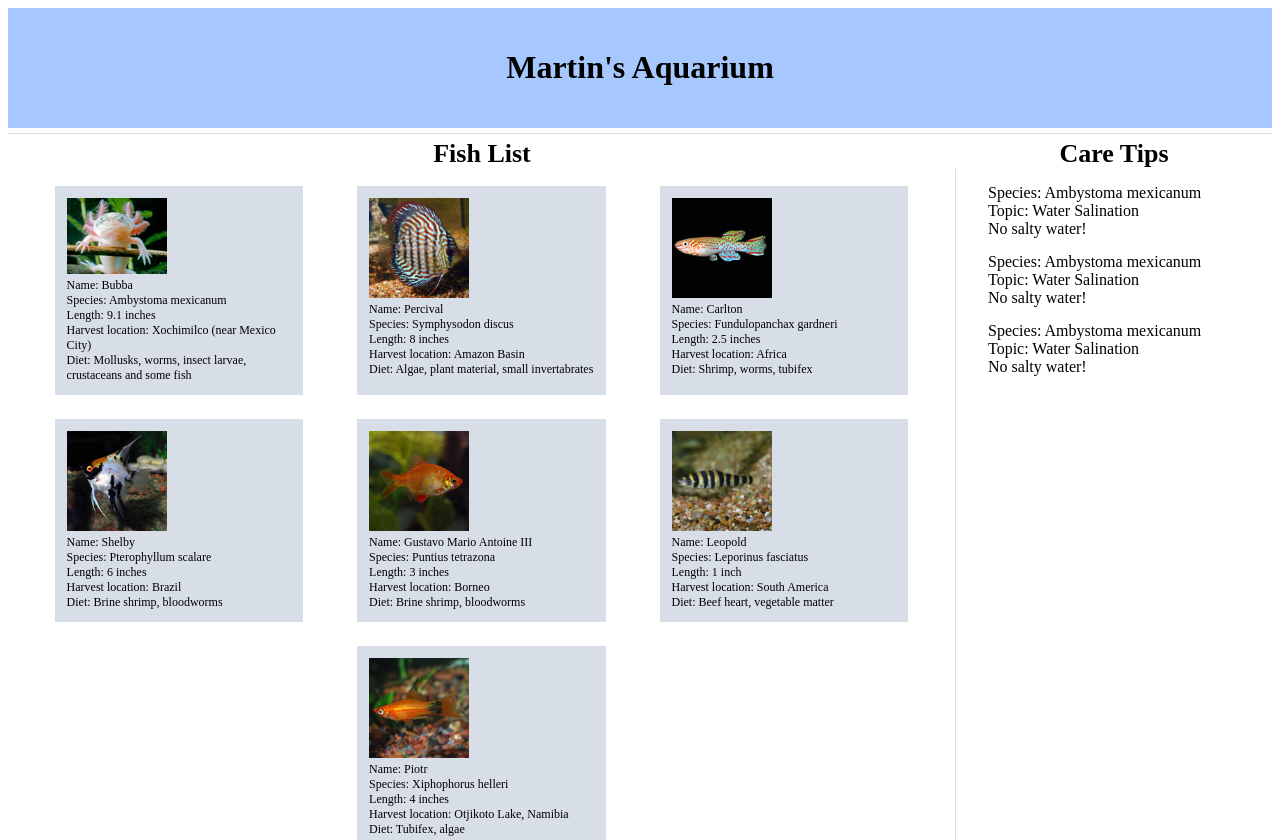
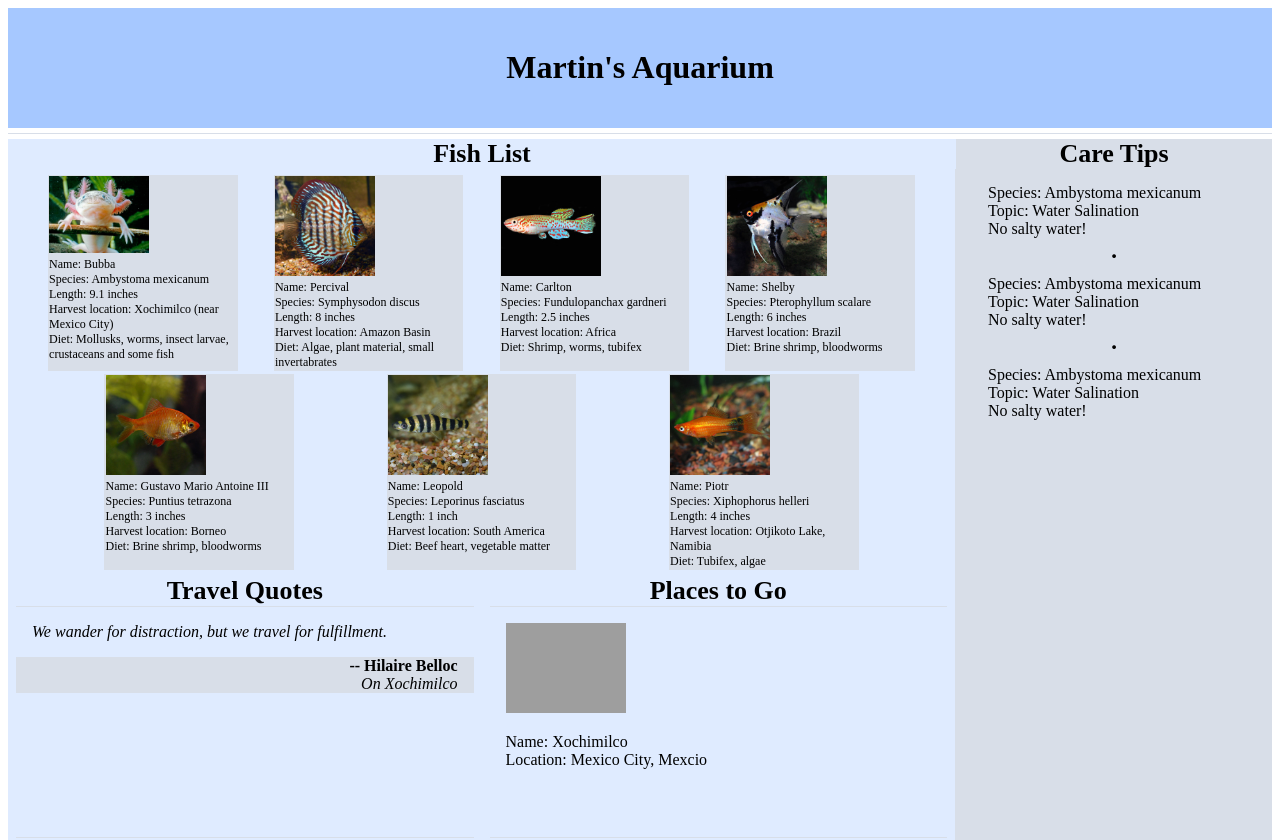
Before and after one commit to dalamcd/martins-aquarium, a plain HTML site: page index.html in a window 1280 px wide. Shown: the top 840 px of the page. Drawn offline with Linux system fonts and the light colour scheme; grey boxes are pictures that could not be loaded.

Commit message:
Adjusted formatting of travel quote and tips

```diff
--- a/index.html
+++ b/index.html
@@ -128,16 +128,18 @@
             </div>
 
             <aside class="tipsList contentContainer__right">
-                <h3>Care Tips</h3>
+                <h3 class="careheader">Care Tips</h3>
                 <div class="tip">
                     <p class="tip__species">Species: Ambystoma mexicanum</p>
                     <p class="tip__topic">Topic: Water Salination</p>
                     <p class="tip__text">No salty water!</p>
+                    <p class="dot">&middot;</p>
                 </div>
                 <div class="tip">
                     <p class="tip__species">Species: Ambystoma mexicanum</p>
                     <p class="tip__topic">Topic: Water Salination</p>
                     <p class="tip__text">No salty water!</p>
+                    <p class="dot">&middot;</p>
                 </div>
                 <div class="tip">
                     <p class="tip__species">Species: Ambystoma mexicanum</p>
--- a/styles/fishlist.css
+++ b/styles/fishlist.css
@@ -1,5 +1,5 @@
 .fishList {
-    /* background-color: aquamarine; */
+    background-color:#dfebff;
 }
 
 .fishContainer {
@@ -11,11 +11,11 @@
 }
 
 .fish {
-    margin: 1em;
-    padding: 1em;
+    margin: 0.1em;
+    padding: 0.1em;
     background-color: #d8dee8;
     /* border: 1px solid black; */
-    flex-basis: 24%;
+    flex-basis: 20%;
     font-size: 12px;
 }
 
--- a/styles/tipslist.css
+++ b/styles/tipslist.css
@@ -1,8 +1,20 @@
 .tip__species, .tip__topic, .tip__text {
     margin: 0;
     padding-left: 2em;
+
 }
 
-.tip {
-    margin-top: 15px;
+.careheader {
+    margin-bottom: 15px;
+    background-color: #d8dee8;
 }
+
+.tipsList {
+    background-color: #d8dee8;
+}
+
+.dot {
+    text-align: center;
+    font-size: 32px;
+    margin: 0 auto;
+}
--- a/styles/travellist.css
+++ b/styles/travellist.css
@@ -1,6 +1,8 @@
 .travelContainer {
     display: flex;
     border-right: 1px solid #d8dee8;
+    background-color:#dfebff;
+
 }
 
 .travel__quotes {
@@ -34,6 +36,7 @@
     padding-right: 1em;
     margin: 0;
     flex-basis: 48%;
+    background-color: #d8dee8;
 }
 
 .quote__location {
@@ -42,6 +45,7 @@
     padding-right: 1em;
     margin: 0;
     flex-basis: 48%;
+    background-color: #d8dee8;
 }
 
 .location__image {
```
